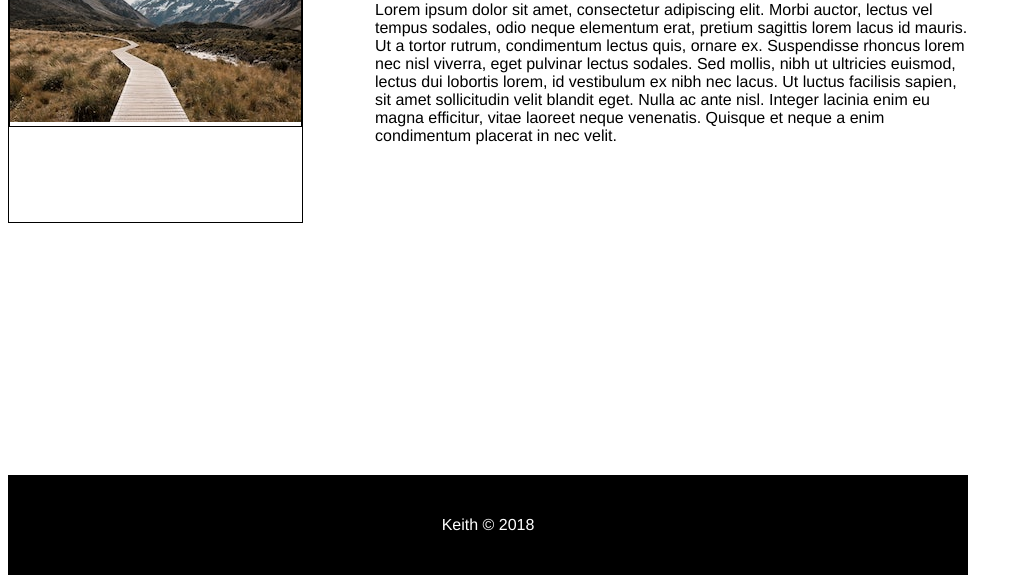
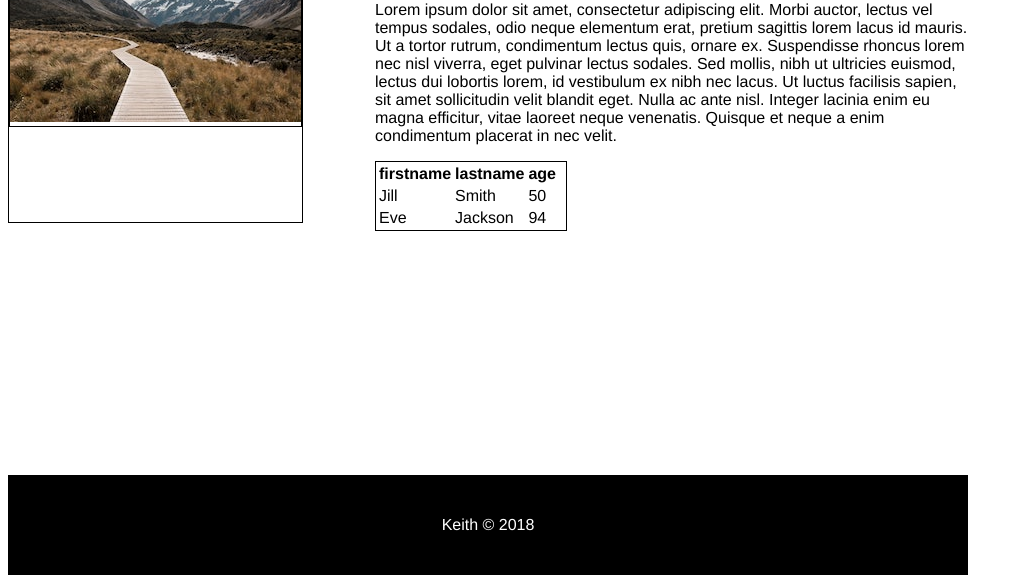
Before and after one commit to rm756/RM_midterm, a plain HTML site: page docs/about.html in a window 1280 px wide. Shown: the part 221-804 px from the top of the page, without its empty margins (0-1023 px from the left). Drawn offline with Linux system fonts and the light colour scheme.

Commit message:
feature: added table to about page

```diff
--- a/docs/about.html
+++ b/docs/about.html
@@ -44,7 +44,24 @@
         <div id="rightpart">
             <h1>Heading 1</h1>
             <p>Lorem ipsum dolor sit amet, consectetur adipiscing elit. Morbi auctor, lectus vel tempus sodales, odio neque elementum erat, pretium sagittis lorem lacus id mauris. Ut a tortor rutrum, condimentum lectus quis, ornare ex. Suspendisse rhoncus lorem nec nisl viverra, eget pulvinar lectus sodales. Sed mollis, nibh ut ultricies euismod, lectus dui lobortis lorem, id vestibulum ex nibh nec lacus. Ut luctus facilisis sapien, sit amet sollicitudin velit blandit eget. Nulla ac ante nisl. Integer lacinia enim eu magna efficitur, vitae laoreet neque venenatis. Quisque et neque a enim condimentum placerat in nec velit.</p>
-            <div id="table">
+            <div id="table" class="border">
+                <table>
+                    <tr>
+                        <th>firstname</th>
+                        <th>lastname</th>
+                        <th>age</th>
+                    </tr>
+                    <tr>
+                        <td>Jill</td>
+                        <td>Smith</td>
+                        <td>50</td>
+                    </tr>
+                    <tr>
+                        <td>Eve</td>
+                        <td>Jackson</td>
+                        <td>94</td>
+                    </tr>
+                </table>
 
 
             </div><!--table-->
--- a/docs/css/styles.css
+++ b/docs/css/styles.css
@@ -83,7 +83,14 @@
     width: 367px
 }
 
+#table{
+    border: 1px solid #000000;
+    float: bottom;
+    width: 190px;
+}
+
 .border{
+    border: 1px solid black;
 
 }
 
```
